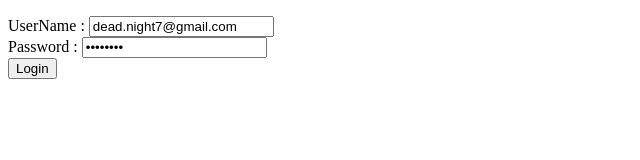
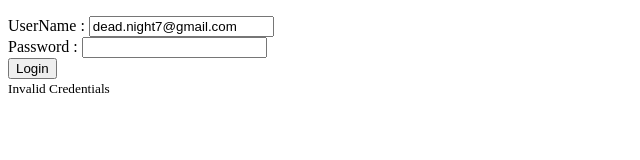
Before and after one commit to deadnight7/angular_todo_app, an Angular app: page / in a window 1280 px wide. Both pictures are taken after a click on the button "Login". Shown: the top 160 px of the page, without its empty margins (0-640 px from the left). Built offline with nearby package versions, Linux system fonts and the light colour scheme.

Commit message:
Constructing an *ngIf directive to determine when password is invalid

```diff
--- a/src/app/login/login.component.html
+++ b/src/app/login/login.component.html
@@ -1,9 +1,13 @@
+
 <p>
+
   UserName : <input type = "text" name = "userName" [(ngModel)]="userName"/><br/>
 
   Password : <input type = "password" name = "password"  [(ngModel)]="password" /><br/>
 
-  <button (click)=handleLogin() >Login</button>
-
+  <button (click)=handleLogin() >Login</button> <br/>
+  <small *ngIf=isInvalidLogin>
+    {{errorMessage}}
+  </small>
 
 </p>
--- a/src/app/login/login.component.ts
+++ b/src/app/login/login.component.ts
@@ -8,11 +8,18 @@ import { Component, OnInit } from '@angular/core';
 export class LoginComponent implements OnInit {
 
   userName = 'dead.night7@gmail.com';
-  password = 'Test!123';
+  password = '';
+  errorMessage = 'Invalid Credentials';
+  isInvalidLogin = false;
   constructor() { }
 
   handleLogin() {
-    console.log(this.userName + ' and ' + this.password);
+    // console.log(this.userName + ' and ' + this.password);
+    if (this.userName === 'dead.night7@gmail.com' && this.password === 'admin') {
+      this.isInvalidLogin = false;
+    } else {
+      this.isInvalidLogin = true;
+    }
   }
 
   ngOnInit() {
```
